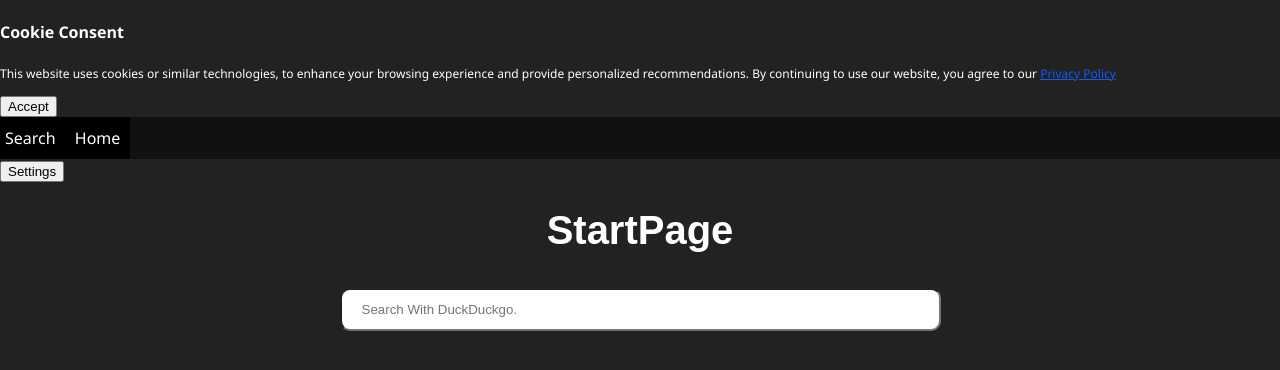
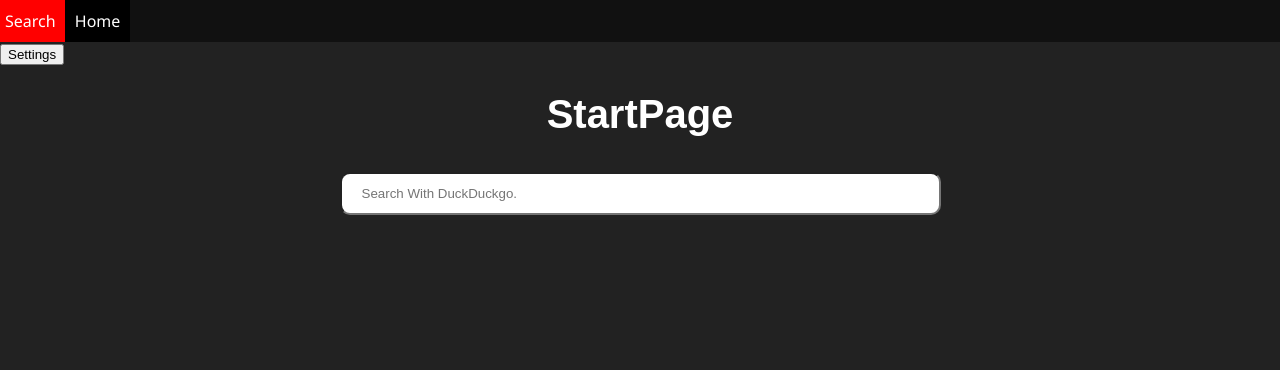
Before and after one commit to Shaddow798/startpage, a Flask app: page / in a window 1280 px wide. Shown: the top 370 px of the page. Run offline with Flask 3, Linux system fonts and the light colour scheme.

Commit message:
remove cookie popup

```diff
--- a/static/js/cookies.js
+++ /dev/null
@@ -1,46 +0,0 @@
-// Create cookie
-function setCookie(cname, cvalue, exdays) {
-    const d = new Date();
-    d.setTime(d.getTime() + (exdays*24*60*60*1000));
-    let expires = "expires="+ d.toUTCString();
-    document.cookie = cname + "=" + cvalue + ";" + expires + ";path=/";
-}
-
-// Delete cookie
-function deleteCookie(cname) {
-    const d = new Date();
-    d.setTime(d.getTime() + (24*60*60*1000));
-    let expires = "expires="+ d.toUTCString();
-    document.cookie = cname + "=;" + expires + ";path=/";
-}
-
-// Read cookie
-function getCookie(cname) {
-    let name = cname + "=";
-    let decodedCookie = decodeURIComponent(document.cookie);
-    let ca = decodedCookie.split(';');
-    for(let i = 0; i <ca.length; i++) {
-        let c = ca[i];
-        while (c.charAt(0) == ' ') {
-            c = c.substring(1);
-        }
-        if (c.indexOf(name) == 0) {
-            return c.substring(name.length, c.length);
-        }
-    }
-    return "";
-}
-
-// Set cookie consent
-function acceptCookieConsent(){
-    deleteCookie('user_cookie_consent');
-    setCookie('user_cookie_consent', 1, 30);
-    document.getElementById("cookieNotice").style.display = "none";
-}
-
-let cookie_consent = getCookie("user_cookie_consent");
-if(cookie_consent != ""){
-    document.getElementById("cookieNotice").style.display = "none";
-}else{
-    document.getElementById("cookieNotice").style.display = "block";
-}
--- a/templates/base.html
+++ b/templates/base.html
@@ -11,7 +11,6 @@
     {% block head%}{%endblock%}
 </head>
 <body>
-    {% include 'cookies.html' %}
     {% include 'navbar.html' %}
     {% block body %}{%endblock%}
 
--- a/templates/cookies.html
+++ /dev/null
@@ -1,16 +0,0 @@
-<div id="cookieNotice" class="light display-right adp" style="display: none;">
-    <div id="closeIcon" style="display: none;">
-    </div>
-    <div class="title-wrap">
-        <h4>Cookie Consent</h4>
-    </div>
-    <div class="content-wrap">
-        <div class="msg-wrap">
-            <p>This website uses cookies or similar technologies, to enhance your browsing experience and provide personalized recommendations. By continuing to use our website, you agree to our  <a style="color:#115cfa;" href="/privacy-policy">Privacy Policy</a></p>
-            <div class="btn-wrap">
-                <button class="btn-primary" onclick="acceptCookieConsent();">Accept</button>
-            </div>
-        </div>
-    </div>
-</div>
-<script src="{{url_for('static', filename='js/cookies.js')}}"></script>
```
